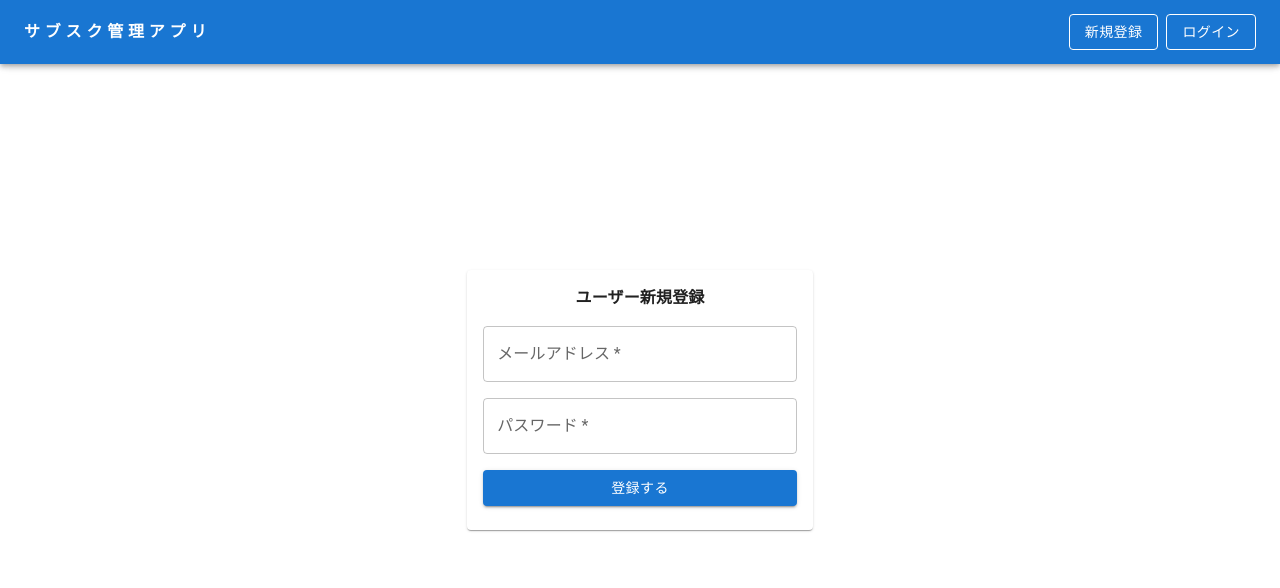
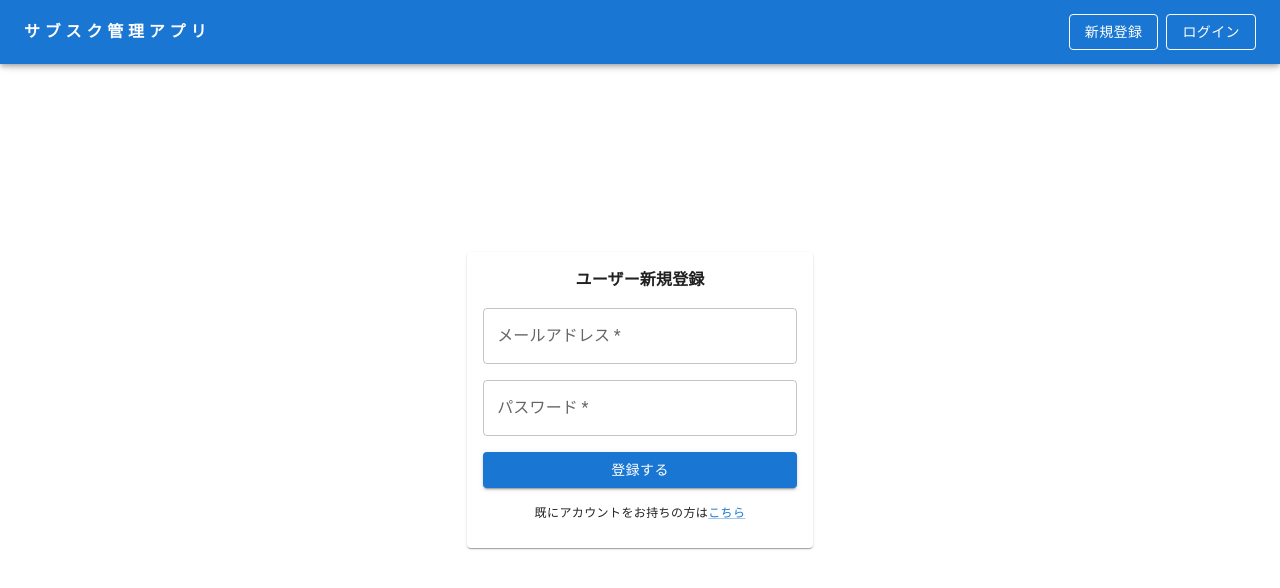
Before and after one commit to y-magavel/subscription-management-app, a React (Create React App) app: page /signup in a window 1280 px wide. Shown: the top 588 px of the page. Built offline with nearby package versions, Linux system fonts and the light colour scheme; no server answers.

Commit message:
ログイン画面とサインアップ画面の相互リンクを設置
ログイン画面にはまだアカウントを持っていない方向けのリンク、サインアップ画面には既にアカウントを持っている方向けのリンクを設置

```diff
--- a/src/components/pages/Login.tsx
+++ b/src/components/pages/Login.tsx
@@ -1,5 +1,5 @@
 import React, {useEffect, useState} from "react";
-import {Button, Card, CardContent, Container, Stack, TextField, Typography} from "@mui/material";
+import {Button, Card, CardContent, Container, Link, Stack, TextField, Typography} from "@mui/material";
 import {Header} from "../organisms/Header";
 import {logIn} from "../../services/api";
 import {useLocation, useNavigate} from "react-router-dom";
@@ -75,6 +75,9 @@ export const Login: React.FC = () => {
                                        autoComplete="current-password" value={password} onChange={onChangePassword}
                                        error={passwordError} helperText={passwordHelperText}/>
                             <Button variant="contained" onClick={() => onClickLogin(email, password)}>ログインする</Button>
+                            <Typography variant="caption" sx={{textAlign: 'center'}}>
+                                まだアカウントをお持ちでない方は<Link href="/signup" variant="caption">こちら</Link>
+                            </Typography>
                         </Stack>
                     </CardContent>
                 </Card>
--- a/src/components/pages/SignUp.tsx
+++ b/src/components/pages/SignUp.tsx
@@ -1,5 +1,5 @@
 import React, {useEffect, useState} from "react";
-import {Button, Card, CardContent, Container, Stack, TextField, Typography} from "@mui/material";
+import {Button, Card, CardContent, Container, Link, Stack, TextField, Typography} from "@mui/material";
 import {Header} from "../organisms/Header";
 import {signUp, sendVerificationEmail} from "../../services/api";
 import {useNavigate} from "react-router-dom";
@@ -75,6 +75,9 @@ export const SignUp: React.FC = () => {
                                        autoComplete="current-password" value={password} onChange={onChangePassword}
                                        error={passwordError} helperText={passwordHelperText}/>
                             <Button variant="contained" onClick={() => onClickSignUp(email, password)}>登録する</Button>
+                            <Typography variant="caption" sx={{textAlign: 'center'}}>
+                                既にアカウントをお持ちの方は<Link href="/login" variant="caption">こちら</Link>
+                            </Typography>
                         </Stack>
                     </CardContent>
                 </Card>
```
